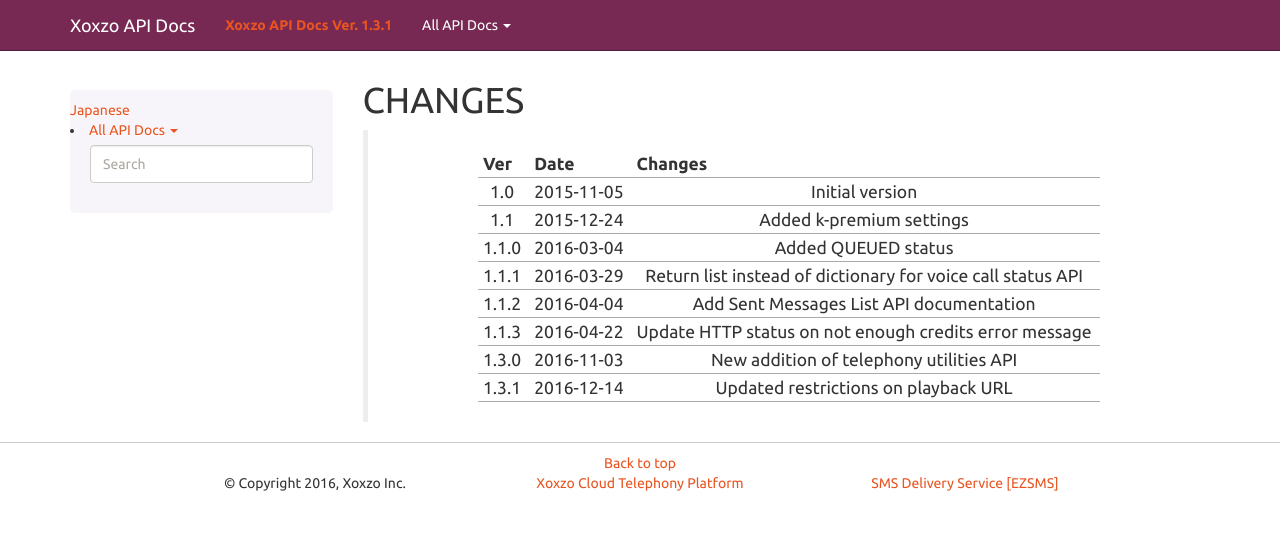
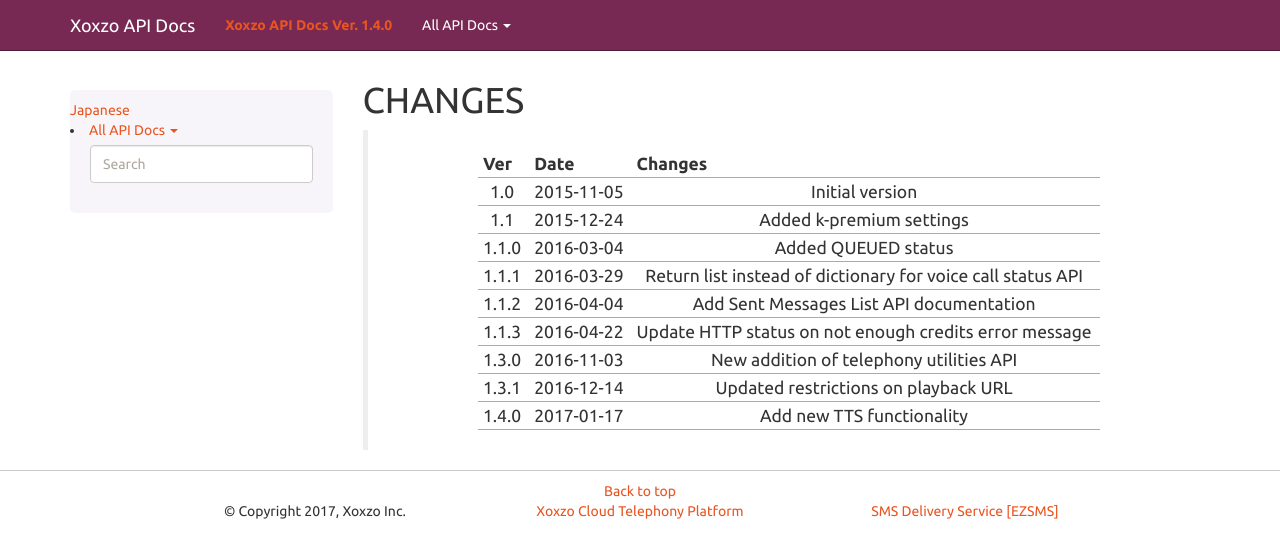
Before and after one commit to xoxzo/docs.xoxzo.com, a Sphinx documentation site: the page built from source/changes.rst, in a window 1280 px wide. Shown: the top 558 px of the page. Built offline with Sphinx 7.4.7, drawn with Linux system fonts in a browser that asks for light colours.

Commit message:
X4CTBE-240 Fix text and translations

```diff
--- a/source/changes.rst
+++ b/source/changes.rst
@@ -13,4 +13,5 @@
     1.1.3       2016-04-22          Update HTTP status on not enough credits error message
     1.3.0       2016-11-03          New addition of telephony utilities API
     1.3.1       2016-12-14          Updated restrictions on playback URL
+    1.4.0       2017-01-17          Add new TTS functionality
     =========   ==================  ===============================================================================================
--- a/source/conf.py
+++ b/source/conf.py
@@ -50,7 +50,7 @@
 
 # General information about the project.
 project = 'Xoxzo API Docs'
-copyright = '2016, Xoxzo Inc.'
+copyright = '2017, Xoxzo Inc.'
 author = 'help@xoxzo.com'
 
 # The version info for the project you're documenting, acts as replacement for
@@ -58,9 +58,9 @@
 # built documents.
 #
 # The short X.Y version for public consumption
-version = '1.3.1'
+version = '1.4.0'
 # The full version, including alpha/beta/rc tags.
-release = '1.3.1'
+release = '1.4.0'
 
 # The language for content autogenerated by Sphinx. Refer to documentation
 # for a list of supported languages.
--- a/source/utilsapi.rst
+++ b/source/utilsapi.rst
@@ -167,7 +167,7 @@
 
    *  Two letter language code of the tts_message in `ISO 639-1. <https://en.wikipedia.org/wiki/ISO_639-1>`_
    *  This parameter must exist when tts_message is used.
-   *  Currently, only **'ja'** is accepted.
+   *  Currently, only **ja** is accepted.
 
 Examples
 ++++++++++++++++++++++++++++++++++++++++
```
Also changed, not shown: 3 other files.
